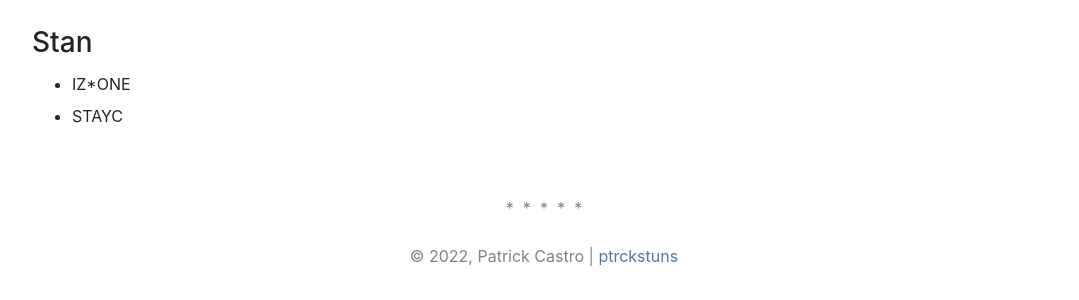
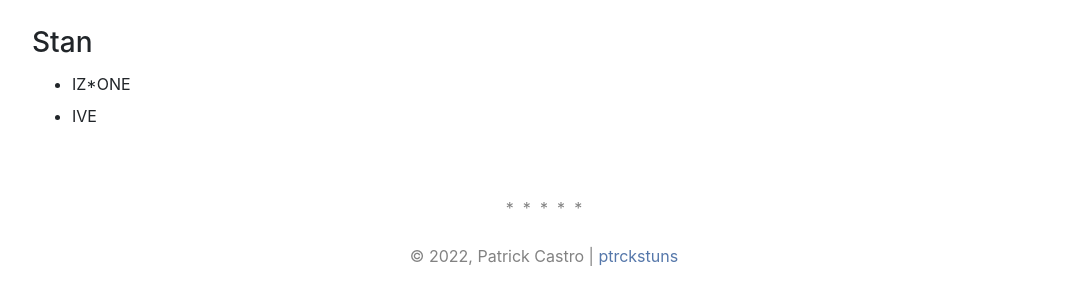
Before and after one commit to ptrckstuns/ptrckstuns.github.io, a Jekyll site: the page built from _posts/2021-11-26-about-me.md, in a window 1280 px wide. Shown: the part 810-1110 px from the top of the page, without its empty margins (96-1175 px from the left). Built offline with Jekyll 4.4.1, drawn with Linux system fonts in a browser that asks for light colours; nearby versions of some CDN libraries; a style sheet for code colours, icons or effects is not loaded.

Commit message:
Update year-2022.md and about-me.md

```diff
--- a/_posts/2021-11-26-about-me.md
+++ b/_posts/2021-11-26-about-me.md
@@ -25,9 +25,9 @@
 And I hope one day, I made a good decision following my childhood dream.
 
 ### SNS
-- <a href="https://twitter.com/_ptrckstuns_1>">Twitter</a>
-- <a href="https://instagram.com/_patrick.castro_1>">Instagram</a>
+- <a href="https://twitter.com/_ptrckstuns_1">Twitter</a>
+- <a href="https://instagram.com/_patrick.castro_1">Instagram</a>
 
 ### Stan
 - IZ*ONE
-- STAYC
+- IVE
```
Also changed, not shown: _posts/2022-01-24-year-2022.md (+4 -0 lines).
